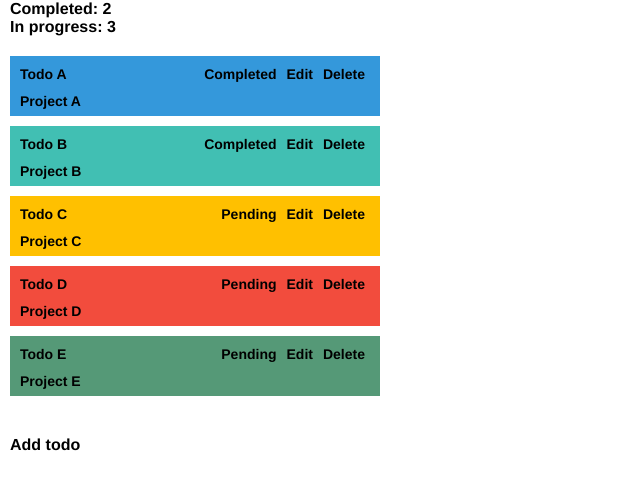
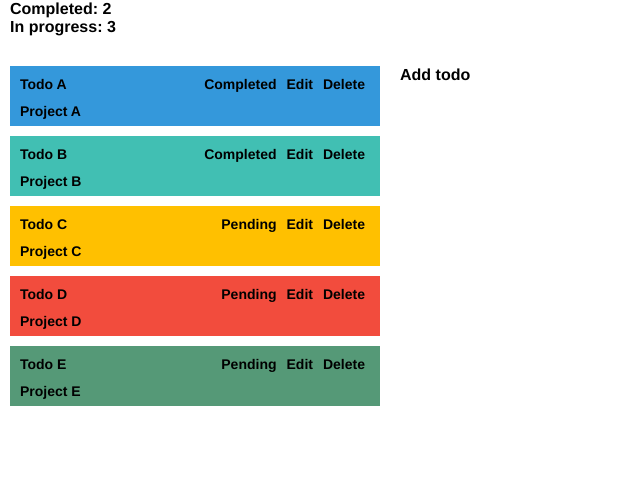
Before and after one commit to Heladas/vue-todo, a Vue app: page / in a window 1280 px wide. Shown: the top 490 px of the page, without its empty margins (0-640 px from the left). Built offline with nearby package versions, Linux system fonts and the light colour scheme.

Commit message:
Added status change

```diff
--- a/src/App.vue
+++ b/src/App.vue
@@ -1,5 +1,9 @@
 <template>
   <div id="app">
+    <div class="counter-block">
+      <div>Completed: {{ todos.filter(todo =>{ return todo.done === true}).length }}</div>
+      <div>In progress: {{ todos.filter(todo =>{ return todo.done === false}).length }}</div>
+    </div>
     <todo-list v-bind:todos="todos"></todo-list>
     <create-todo v-on:add-todo="addTodo"></create-todo>
   </div>
@@ -56,17 +60,37 @@ export default {
 </script>
 
 <style>
-  html,body{
+  html, body {
     font-family: 'Avenir', Helvetica, Arial, sans-serif;
     padding: 0;
     margin: 0;
   }
-/*#app {
-  font-family: 'Avenir', Helvetica, Arial, sans-serif;
-  -webkit-font-smoothing: antialiased;
-  -moz-osx-font-smoothing: grayscale;
-  text-align: center;
-  color: #2c3e50;
-  margin-top: 60px;
-}*/
+
+  .clearfix:after {
+    content: "."; /* добавить содержимое: "." */
+    display: block; /* сделать блоком, т.к. inline не может иметь clear */
+    clear: both; /* с обеих сторон clear */
+    visibility: hidden; /* сделать невидимым, зачем нам точка внизу? */
+    height: 0; /* сделать высоту 0, чтобы не занимал место */
+  }
+
+  .noselect {
+    -webkit-touch-callout: none; /* iOS Safari */
+    -webkit-user-select: none; /* Safari */
+    -khtml-user-select: none; /* Konqueror HTML */
+    -moz-user-select: none; /* Firefox */
+    -ms-user-select: none; /* Internet Explorer/Edge */
+    user-select: none; /* Non-prefixed version, currently
+                                  supported by Chrome and Opera */
+  }
+
+  .counter-block {
+    margin: 0 0 20px 10px;
+    font-size: 16px;
+    font-weight: bold;
+  }
+
+  .todo-list, .create-todo {
+    float: left;
+  }
 </style>
--- a/src/components/CreateTodo.vue
+++ b/src/components/CreateTodo.vue
@@ -1,22 +1,24 @@
 <template>
-  <div class="create-todo">
+  <div class="create-todo clearfix">
     <div class="add-todo-btn" v-on:click="openForm" v-show="!isCreating">Add todo</div>
 
     <div class="add-form" v-show="isCreating">
-      <div>
+      <div class="field">
         <label>Title:</label>
         <input type="text" v-model="titleText" defaultValue="">
       </div>
-      <div>
+      <div class="field">
         <label>Project:</label>
         <input type="text" v-model="projectText" defaultValue="">
       </div>
-      <div>
+      <div class="field">
         <label>Color:</label>
         <input type="text" v-model="color">
       </div>
-      <div class="create" v-on:click="sendForm()">Create</div>
-      <div class="close" v-on:click="closeForm()">Close</div>
+      <div class="field">
+        <div class="create" v-on:click="sendForm()">Create</div>
+        <div class="close" v-on:click="closeForm()">Close</div>
+      </div>
     </div>
   </div>
 </template>
--- a/src/components/Todo.vue
+++ b/src/components/Todo.vue
@@ -1,27 +1,30 @@
 <template>
-  <div class='ui centered card todo-item' v-bind:style="{background: todo.color}">
-    <div class="info">
+  <div class='todo-item' v-bind:style="{background: todo.color}">
+    <div class="info noselect">
       <p class="title">{{todo.title}}</p>
       <p class="project">{{todo.project}}</p>
     </div>
 
-    <div class="delete" v-on:click="deleteTodo(todo)">Delete</div>
-    <div class="edit" v-on:click="toggleForm">Edit</div>
-    <div class='status'>{{ getStatus }}</div>
+    <div class="delete noselect" v-on:click="deleteTodo(todo)">Delete</div>
+    <div class="edit noselect" v-on:click="toggleForm">Edit</div>
+    <div class="status noselect" v-on:click="toggleTodoStatus(todo)">{{ getStatus }}</div>
 
     <div class="content" v-show="isEditing">
       <div class='form'>
         <div class='field'>
-          <label>Title</label>
+          <label class="noselect">Title</label>
           <input type='text' v-model="todo.title">
         </div>
         <div class='field'>
-          <label>Project</label>
+          <label class="noselect">Project</label>
           <input type='text' v-model="todo.project">
+        </div>
+        <div class='field'>
+          <label class="noselect">Color</label>
+          <input type='text' v-model="todo.color">
         </div>
       </div>
     </div>
-
   </div>
 </template>
 
@@ -46,6 +49,9 @@
       },
       deleteTodo (todo) {
         this.$emit('delete-todo', todo)
+      },
+      toggleTodoStatus (todo) {
+        this.$emit('toggle-status', todo)
       }
     }
   }
@@ -78,7 +84,7 @@
     margin: 10px 5px 0;
   }
 
-  .todo-item .edit:hover, .todo-item .delete:hover {
+  .todo-item .status:hover, .todo-item .edit:hover, .todo-item .delete:hover {
     text-decoration: underline;
     cursor: pointer;
   }
--- a/src/components/TodoList.vue
+++ b/src/components/TodoList.vue
@@ -1,11 +1,7 @@
 <template>
-  <section class="todo-list">
-    <div class="counter-block">
-      <div>Completed: {{ todos.filter(todo =>{ return todo.done === true}).length }}</div>
-      <div>In progress: {{ todos.filter(todo =>{ return todo.done === false}).length }}</div>
-    </div>
-    <todo v-on:delete-todo="deleteTodo" v-for="todo in todos" v-bind:todo="todo" :key="todo.id"></todo>
-  </section>
+  <div class="todo-list clearfix">
+    <todo v-on:toggle-status="toggleTodoStatus" v-on:delete-todo="deleteTodo" v-for="todo in todos" v-bind:todo="todo" :key="todo.id"></todo>
+  </div>
 </template>
 
 <script type="text/javascript">
@@ -21,10 +17,11 @@
       deleteTodo (todo) {
         const todoIndex = this.todos.indexOf(todo)
         this.todos.splice(todoIndex, 1)
+      },
+      toggleTodoStatus (todo) {
+        const todoIndex = this.todos.indexOf(todo)
+        this.todos[todoIndex].done = !this.todos[todoIndex].done
       }
-//      addTodo () {
-//        console.log('AddTodo')
-//      }
     }
   }
 </script>
@@ -39,10 +36,4 @@
     -webkit-font-smoothing: antialiased;
     -moz-osx-font-smoothing: grayscale;
   }
-
-  .counter-block {
-    margin: 0 0 20px 10px;
-    font-size: 16px;
-    font-weight: bold;
-  }
 </style>
```
